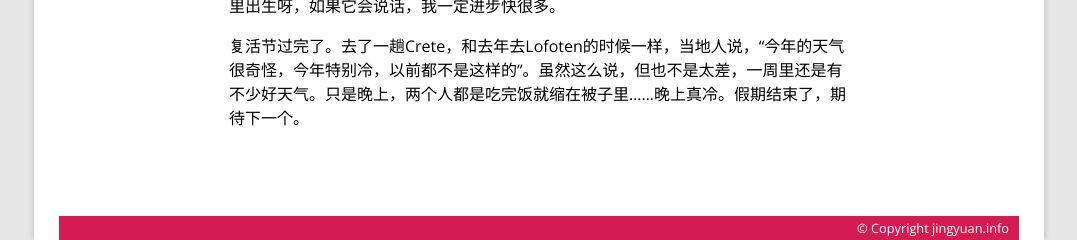
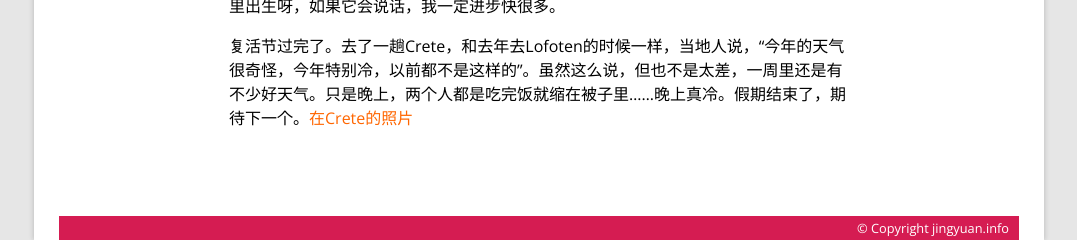
Before and after one commit to jingyuan/jingyuan.github.com, a Jekyll site: the page built from _posts/story/2015-04-06-i-work.md, in a window 1280 px wide. Shown: the part 1058-1298 px from the top of the page, without its empty margins (101-1178 px from the left). Built offline with Jekyll 4.4.1, drawn with Linux system fonts in a browser that asks for light colours; nearby versions of some CDN libraries; Markdown is read by kramdown in place of the engine named in the settings; comment, search, counter and statistics services are not loaded.

Commit message:
add link

```diff
--- a/_posts/story/2015-04-06-i-work.md
+++ b/_posts/story/2015-04-06-i-work.md
@@ -14,4 +14,4 @@ category: story
 
 工作中除了老板有时候对我的语言很绝望之外，其余都还算好。去年给老板写邮件请假的时候，两行话，N个错误。老板只好从自己的小隔间走出来帮我改正。虽然奇囧无比，但心里还是非常感谢的。大家在公司都和我说挪威语，听不懂的时候，他们会说慢些，还是不懂，呵呵，就算了，不是工作上的事情，就呵呵啦。现在我的语言处在一个很艰难的阶段，英语也说不好，还略带挪威口音，挪威语也进步不快，真是难堪。语言是一门需要消耗时间学习的工具，好像没什么捷径。每次看着家喵都暗自叹气，它在这里出生呀，如果它会说话，我一定进步快很多。
 
-复活节过完了。去了一趟Crete，和去年去Lofoten的时候一样，当地人说，“今年的天气很奇怪，今年特别冷，以前都不是这样的”。虽然这么说，但也不是太差，一周里还是有不少好天气。只是晚上，两个人都是吃完饭就缩在被子里……晚上真冷。假期结束了，期待下一个。
+复活节过完了。去了一趟Crete，和去年去Lofoten的时候一样，当地人说，“今年的天气很奇怪，今年特别冷，以前都不是这样的”。虽然这么说，但也不是太差，一周里还是有不少好天气。只是晚上，两个人都是吃完饭就缩在被子里……晚上真冷。假期结束了，期待下一个。<span style="color:#ff6600;"><a href="https://www.flickr.com/photos/hjingyuan/sets/72157651769880131/"><span style="color:#ff6600;">在Crete的照片</span></a></span>
```
